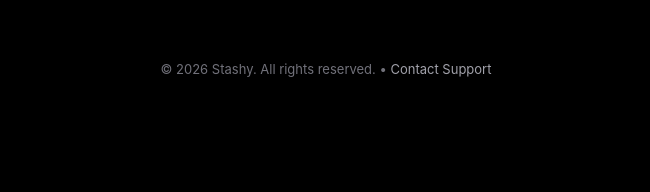
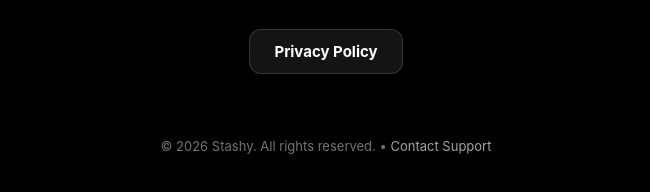
Before and after one commit to arcsquad529/stashy-site, a plain HTML site: page index.html in a window 1280 px wide. Shown: the part 248-440 px from the top of the page, without its empty margins (314-964 px from the left). Drawn offline with Linux system fonts and the light colour scheme.

Commit message:
Update index.html

```diff
--- a/index.html
+++ b/index.html
@@ -79,9 +79,9 @@
     <div class="badge">Mobile App for Android & iOS</div>
     <h1>Save anything.<br>Find it instantly.</h1>
     <p>Stashy is your visual second brain for bookmarks, reels, ideas, and notes. One tap to save from any app, auto-organized into smart categories.</p>
-    <!-- <div class="links">
+    <div class="links">
       <a href="privacy.html" class="btn btn-secondary">Privacy Policy</a>
-    </div> -->
+    </div>
     <footer>
       &copy; 2026 Stashy. All rights reserved. &bull; <a href="mailto:pravyomtech@gmail.com">Contact Support</a>
     </footer>
```
